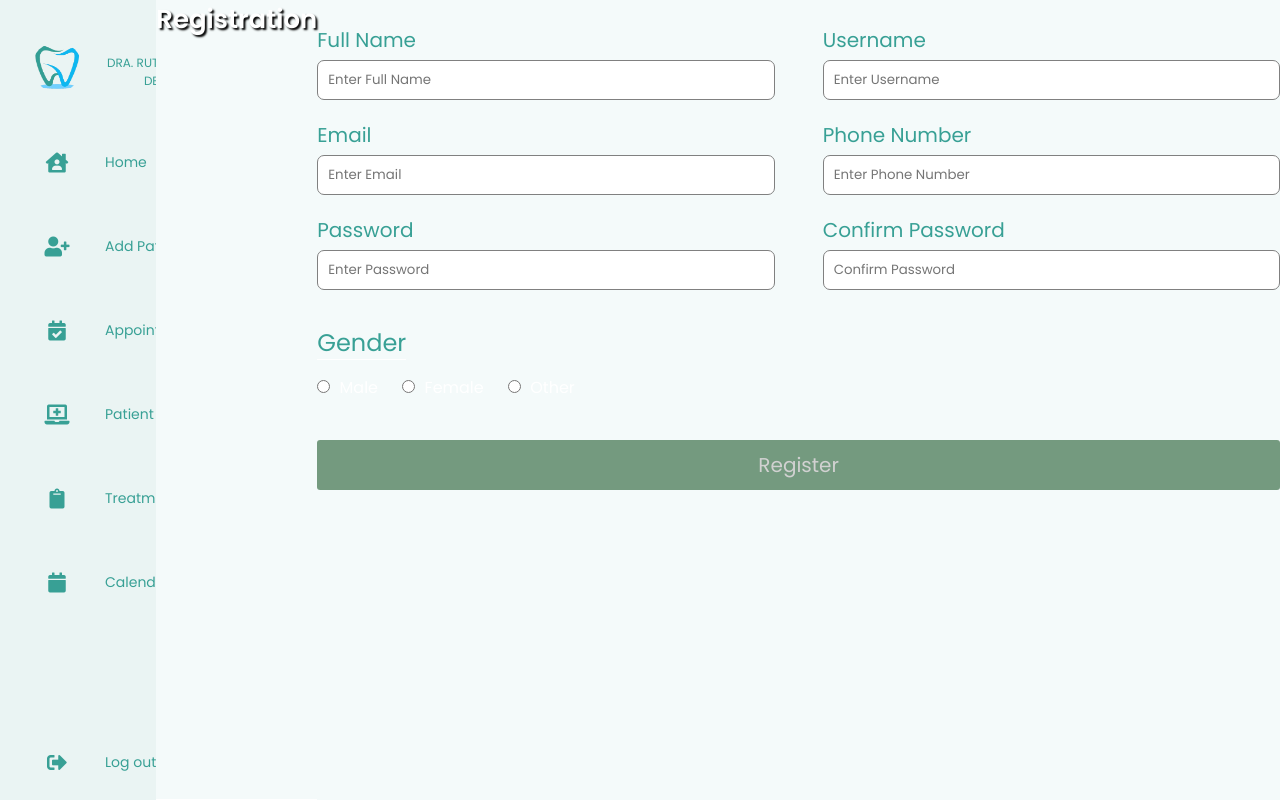
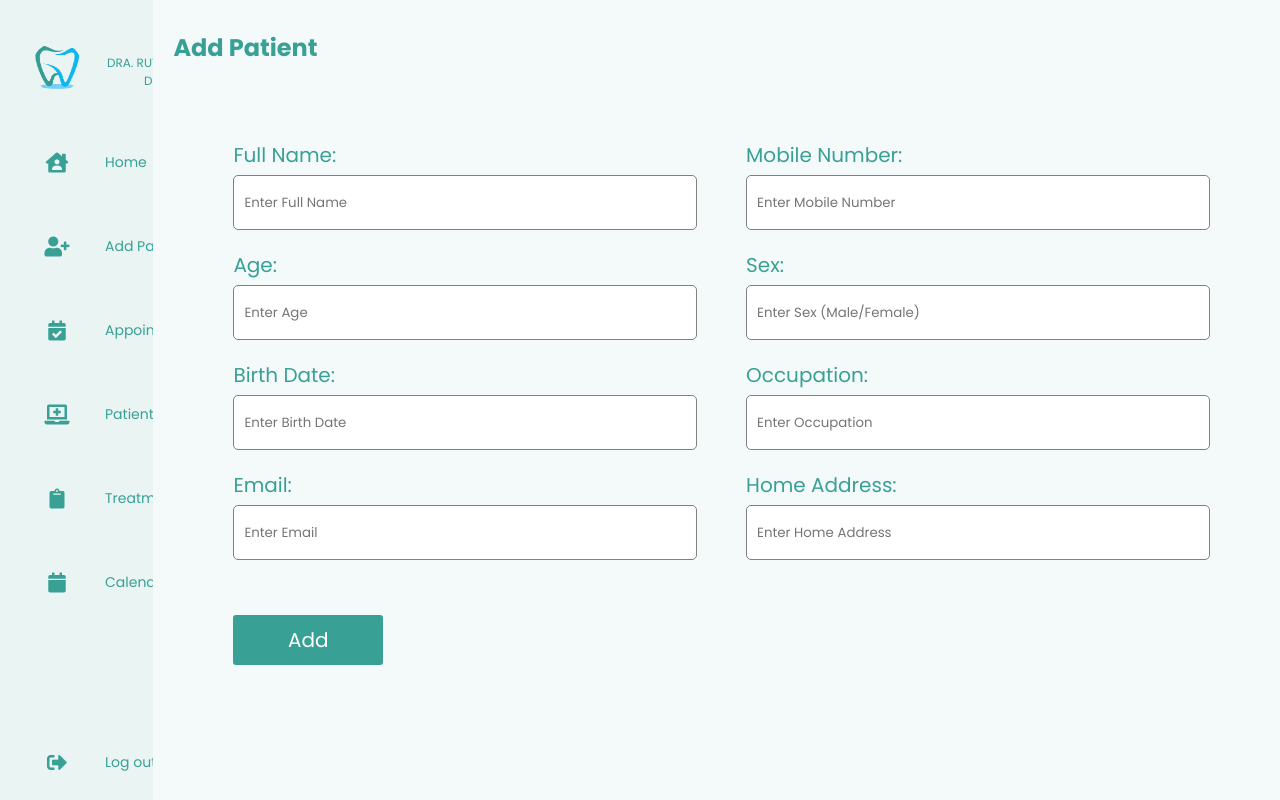
Before and after one commit to CastroClarence/clinic-project, a PHP site: page /pages/addPatient.html in a window 1280 px wide. Run offline with PHP 8.4, Linux system fonts and the light colour scheme.

Commit message:
add patient

```diff
--- a/pages/addPatient.html
+++ b/pages/addPatient.html
@@ -49,68 +49,70 @@
             </a></li>
           </ul>
         </nav>
-        <div class="container">
-            <h1 class="form-title">Registration</h1>
+        <div class="form_container">
+            <h1 class="form-title">Add Patient</h1>
             <form action="#">
               <div class="main-user-info">
                 <div class="user-input-box">
-                  <label for="fullName">Full Name</label>
+                  <label for="fullName">Full Name: </label>
                   <input type="text"
                           id="fullName"
                           name="fullName"
                           placeholder="Enter Full Name"/>
                 </div>
                 <div class="user-input-box">
-                  <label for="username">Username</label>
+                  <label for="mobileNumber">Mobile Number: </label>
                   <input type="text"
-                          id="username"
-                          name="username"
-                          placeholder="Enter Username"/>
+                          id="mobileNumber"
+                          name="mobileNumber"
+                          placeholder="Enter Mobile Number"/>
                 </div>
                 <div class="user-input-box">
-                  <label for="email">Email</label>
-                  <input type="email"
+                  <label for="Age">Age: </label>
+                  <input type="Age"
+                          id="Age"
+                          name="Age"
+                          placeholder="Enter Age"/>
+                </div>
+                <div class="user-input-box">
+                  <label for="sex">Sex: </label>
+                  <input type="text"
+                          id="sex"
+                          name="sex"
+                          placeholder="Enter Sex (Male/Female)"/>
+                </div>
+                <div class="user-input-box">
+                  <label for="birthDate">Birth Date: </label>
+                  <input type="text"
+                          id="birthDate"
+                          name="birthDate"
+                          placeholder="Enter Birth Date"/>
+                </div>
+                <div class="user-input-box">
+                  <label for="occupation">Occupation: </label>
+                  <input type="text"
+                          id="occupation"
+                          name="occupation"
+                          placeholder="Enter Occupation"/>
+                </div>
+                <div class="user-input-box">
+                  <label for="email">Email: </label>
+                  <input type="text"
                           id="email"
                           name="email"
                           placeholder="Enter Email"/>
                 </div>
                 <div class="user-input-box">
-                  <label for="phoneNumber">Phone Number</label>
+                  <label for="homeAddress">Home Address: </label>
                   <input type="text"
-                          id="phoneNumber"
-                          name="phoneNumber"
-                          placeholder="Enter Phone Number"/>
+                          id="homeAddress"
+                          name="homeAddress"
+                          placeholder="Enter Home Address"/>
                 </div>
-                <div class="user-input-box">
-                  <label for="password">Password</label>
-                  <input type="password"
-                          id="password"
-                          name="password"
-                          placeholder="Enter Password"/>
-                </div>
-                <div class="user-input-box">
-                  <label for="confirmPassword">Confirm Password</label>
-                  <input type="password"
-                          id="confirmPassword"
-                          name="confirmPassword"
-                          placeholder="Confirm Password"/>
-                </div>
-              </div>
-              <div class="gender-details-box">
-                <span class="gender-title">Gender</span>
-                <div class="gender-category">
-                  <input type="radio" name="gender" id="male">
-                  <label for="male">Male</label>
-                  <input type="radio" name="gender" id="female">
-                  <label for="female">Female</label>
-                  <input type="radio" name="gender" id="other">
-                  <label for="other">Other</label>
-                </div>
-              </div>
-              <div class="form-submit-btn">
-                <input type="submit" value="Register">
-              </div>
             </form>
+            <div class="form-submit-btn">
+              <input type="submit" value="Add">
+            </div>
           </div>
         </div>
     </body>
--- a/styles/addPatient.css
+++ b/styles/addPatient.css
@@ -22,14 +22,14 @@ nav{
   bottom: 0;
   height: 100vh;
   left: 0;
-  width: 100px;
+  width: 140px;
   /* width: 280px; */
   background: #eaf4f3;
   overflow: hidden;
   transition: 1s;
 }
 nav:hover{
-  width: 350px;
+  width: 450px;
   transition: 1s;
 }
 .logo{
@@ -74,7 +74,7 @@ nav .fas{
 }
 a:hover{
   background: #8edaf1;
-  width: 70vh;
+  width: 80vh;
 }
 a:hover i{
   color: #38a095;
@@ -91,20 +91,20 @@ a:hover i{
 
 /* Add Patient*/
 .form-title{
-    font-size: 26px;
-    font-weight: 600;
-    text-align: center;
-    padding-bottom: 6px;
-    color: white;
-    text-shadow: 2px 2px 2px black;
-    border-bottom: solid 1px white;
+    font-size: 24px;
+    font-weight: bold;
+    color: #38a095;
+    margin-left: 20px;
+  margin-top: 30px;
 }
-
 .main-user-info{
     display: flex;
     flex-wrap: wrap;
     justify-content: space-between;
-    padding: 20px 0;
+    padding: 50px 0;
+    margin-top: 20px;
+    margin-right: 70px;
+    margin-left: 80px;
 }
 
 .user-input-box:nth-child(2n){
@@ -127,53 +127,34 @@ a:hover i{
 }
 
 .user-input-box input{
-    height: 40px;
+    height: 55px;
     width: 95%;
-    border-radius: 7px;
+    border-radius: 5px;
     outline: none;
     border: 1px solid grey;
     padding: 0 10px;
 }
 
-.gender-title{
-    color:#38a095;
-    font-size: 24px;
-    border-bottom: 1px solid white;
-}
-
-.gender-category{
-    margin: 15px 0;
-    color: white;
-}
-
-.gender-category label{
-    padding: 0 20px 0 5px;
-}
-
-.gender-category label,
-.gender-category input,
-.form-submit-btn input{
-    cursor: pointer;
-}
 
 .form-submit-btn{
-    margin-top: 40px;
+    margin-top: 30px;
+
 }
 
 .form-submit-btn input{
     display: block;
-    width: 100%;
+    width: 150px;
     margin-top: 10px;
     font-size: 20px;
     padding: 10px;
     border:none;
     border-radius: 3px;
-    color: rgb(209, 209, 209);
-    background: rgba(63, 114, 76, 0.7);
+    color: #ffff;
+    background: #39A096;
 }
 
 .form-submit-btn input:hover{
-    background: rgba(56, 204, 93, 0.7);
+    background: #8edaf1;
     color: rgb(255, 255, 255);
 }
 
```
